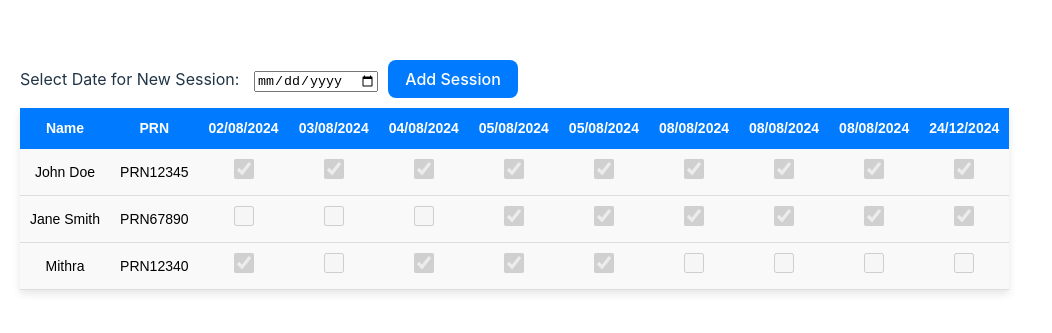
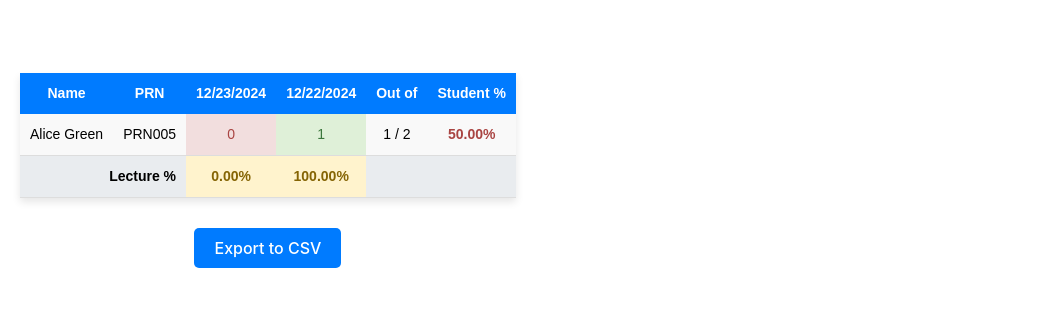
Before and after one commit to mithrajeeth18/inhouse, a React (Vite) app: page / in a window 1280 px wide. Shown: the part 225-558 px from the top of the page, without its empty margins (0-1052 px from the left). Built offline with nearby package versions, Linux system fonts and the light colour scheme.

Commit message:
AT coponent updated new json format

```diff
--- a/src/App.jsx
+++ b/src/App.jsx
@@ -2,7 +2,37 @@ import AttendanceTable from './AttendanceTable'
 import UpdateAttendance from './UpdateAttendance';
 
 
-function App() {
+function App()
+{
+
+  const data1 = {
+
+    "attendance": [
+      {
+        "date": "2024-12-23T04:30:00.000Z",
+        "sem_id": "5_CS_A_01_CS501_F001",
+        "students": [
+          {
+            "name": "Alice Green",
+            "prn": "PRN005",
+            "attendance": 0
+          }
+        ]
+      },
+      {
+        "date": "2024-12-22T23:00:00.000Z",
+        "sem_id": "5_CS_A_01_CS501_F001",
+        "students": [
+          {
+            "name": "Alice Green",
+            "prn": "PRN005",
+            "attendance": 1
+          }
+        ]
+      }
+    ]
+  }
+
   const data = [
     {
       attendance: [
@@ -126,8 +156,8 @@ function App() {
   return (
     <>
       <div>
-        {/* <AttendanceTable data={data} /> */}
-        <UpdateAttendance data={data}/>
+        <AttendanceTable data={data1} />
+
       </div>
     </>
   )
--- a/src/AttendanceTable.jsx
+++ b/src/AttendanceTable.jsx
@@ -1,15 +1,6 @@
 import React from 'react';
 
-
-
-
-
-
-const AttendanceTable = ({ data }) =>
-{
-
-
-
+const AttendanceTable = ({ data }) => {
   const exportToCSV = () => {
     const headers = ["Name", "PRN", ...dates, "Out of", "Student %"];
 
@@ -33,12 +24,11 @@ const exportToCSV = () => {
       "",
       ...attendanceRows.map((row) => `${row.lecturePercentage}%`),
       "",
-    ""
+      "",
     ];
 
     // Combine headers, rows, and Lecture % row
-  const csvContent =
-    [headers, ...rows, lecturePercentageRow]
+    const csvContent = [headers, ...rows, lecturePercentageRow]
       .map((row) => row.map((cell) => `"${cell}"`).join(","))
       .join("\n");
 
@@ -50,15 +40,14 @@ const exportToCSV = () => {
     link.click();
   };
 
-
   const calculateData = (data) => {
     const students = {}; // Store cumulative attendance for each student
     const dates = [];
     const attendanceRows = [];
-    const totalStudents = data[0]?.attendance[0]?.students.length || 0;
+    const totalStudents = data.attendance[0]?.students.length || 0;
 
     // Initialize student data with names, PRNs, and starting attendance as 0
-    data[0]?.attendance[0]?.students.forEach((student) => {
+    data.attendance[0]?.students.forEach((student) => {
       students[student.prn] = {
         name: student.name,
         prn: student.prn,
@@ -67,9 +56,9 @@ const exportToCSV = () => {
     });
 
     // Iterate through attendance records
-    data.forEach((record) => {
-      const date = record.attendance[0]?.date;
-      const studentData = record.attendance[0]?.students;
+    data.attendance.forEach((record) => {
+      const date = new Date(record.date).toLocaleDateString(); // Format date
+      const studentData = record.students;
       if (date) dates.push(date);
 
       studentData.forEach((student) => {
@@ -122,7 +111,6 @@ const exportToCSV = () => {
             ))}
             <th style={{ padding: '10px' }}>Out of</th>
             <th style={{ padding: '10px' }}>Student %</th>
-
           </tr>
         </thead>
         <tbody>
@@ -146,13 +134,6 @@ const exportToCSV = () => {
                     (s) => s.prn === student.prn
                   )?.attendance;
 
-                  const prevAttendance =
-                    index > 0
-                      ? attendanceRows[index - 1].students.find(
-                          (s) => s.prn === student.prn
-                        )?.attendance || 0
-                      : 0;
-
                   return (
                     <td
                       key={index}
@@ -160,17 +141,14 @@ const exportToCSV = () => {
                         padding: '10px',
                         borderBottom: '1px solid #ddd',
                         backgroundColor:
-                          studentAttendance === prevAttendance
-                            ? '#F2DEDE'
-                            : '#DFF0D8',
-                        color: studentAttendance === prevAttendance ? '#A94442' : '#3C763D',
+                          studentAttendance > 0 ? '#DFF0D8' : '#F2DEDE',
+                        color: studentAttendance > 0 ? '#3C763D' : '#A94442',
                       }}
                     >
                       {studentAttendance || 0}
                     </td>
                   );
                 })}
-
                 <td
                   style={{
                     padding: '10px',
@@ -239,9 +217,7 @@ const exportToCSV = () => {
         >
           Export to CSV
         </button>
-
       </div>
-
     </div>
   );
 };
```
Lines whose indentation alone changed are shown as unchanged.
